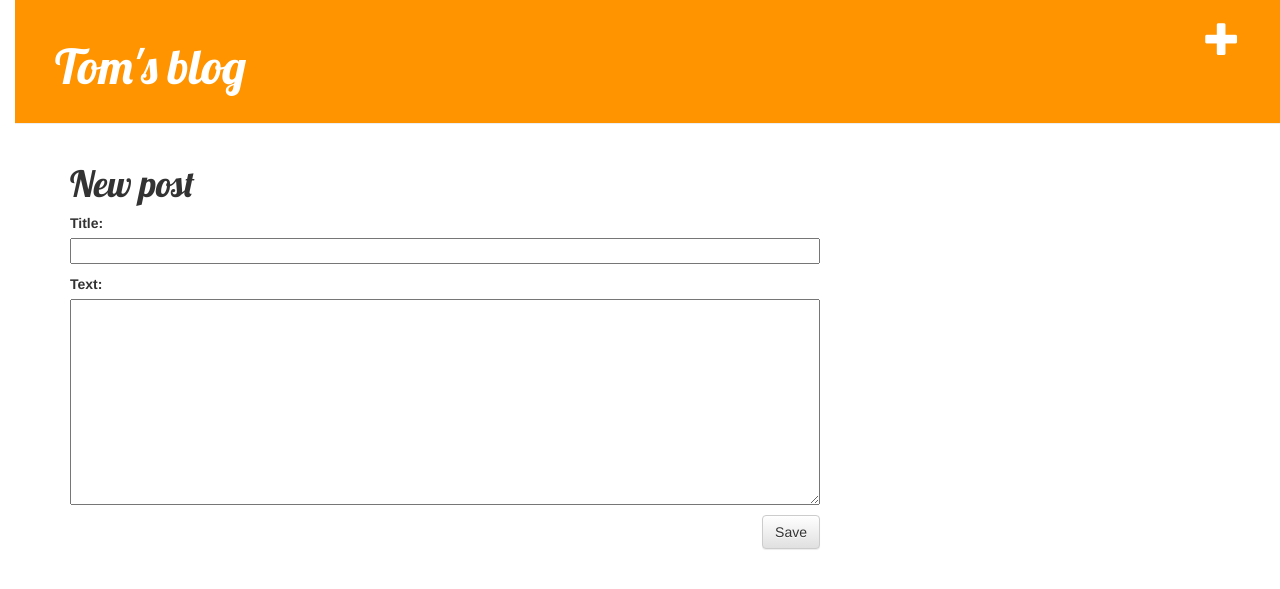
After one commit to TomKalapurackal/my-first-blog, a Django app: page /post/new/ in a window 1280 px wide. The commit adds this page. Shown: the top 589 px of the page. Run offline with Django 3.2, Linux system fonts and the light colour scheme; the visitor is signed in with stand-in values (Sample User, id 1); some libraries are stand-ins or nearby versions.

Commit message:
Added views to create/edit blog post inside the site.

```diff
--- /dev/null
+++ b/blog/forms.py
@@ -0,0 +1,9 @@
+from django import forms
+from .models import Post
+
+
+class PostForm(forms.ModelForm):
+
+    class Meta:
+        model = Post
+        fields = ('title', 'text', )
--- a/blog/static/css/blog.css
+++ b/blog/static/css/blog.css
@@ -40,8 +40,15 @@ h1, h2, h3, h4 {
     width: 100%;
 }
 
-.top-menu, .top-menu:hover, .top-menu:visited {
+.top-menu, .top-menu:hover, .top-menu:visited{
     color: #ffffff;
+    float: right;
+    font-size: 26pt;
+    margin-right: 20px;
+}
+
+.btn-default-edit {
+    /*color: #ffffff;*/
     float: right;
     font-size: 26pt;
     margin-right: 20px;
--- a/blog/templates/blog/base.html
+++ b/blog/templates/blog/base.html
@@ -9,6 +9,11 @@
     </head>
     <body>
         <div class="page-header">
+            {% if user.is_authenticated %}
+                <a href="{% url 'post_new' %}" class="top-menu">
+                    <span class="glyphicon glyphicon-plus"></span>
+                </a>
+            {% endif %}
             <h1><a href="/">Tom's blog</a></h1>
         </div>
         <div class="content container">
--- a/blog/templates/blog/post_detail.html
+++ b/blog/templates/blog/post_detail.html
@@ -7,7 +7,13 @@
                 {{ post.published_date }}
             </div>
         {% endif %}
+        {% if user.is_authenticated %}
+            <a class="btn btn-default-edit" href="{% url 'post_edit' pk=post.pk %}">
+                <span class="glyphicon glyphicon-pencil"></span>
+            </a>
+        {% endif %}
         <h1>{{ post.title }}</h1>
+
         <p>{{ post.text|linebreaksbr }}</p>
     </div>
 {% endblock %}
--- /dev/null
+++ b/blog/templates/blog/post_edit.html
@@ -0,0 +1,9 @@
+{% extends 'blog/base.html' %}
+
+{% block content %}
+    <h1>New post</h1>
+    <form method="POST" class="post-form">{% csrf_token %}
+            {{ form.as_p }}
+        <button type="submit" class="save btn btn-default">Save</button>
+    </form>
+{% endblock %}
--- a/blog/urls.py
+++ b/blog/urls.py
@@ -3,5 +3,8 @@ from . import views
 
 urlpatterns = [
     url(r'^$', views.post_list, name='post_list'),
-    url(r'^post/(?P<pk>\d+)/$', views.post_detail, name='post_detail')
+    url(r'^post/(?P<pk>\d+)/$', views.post_detail, name='post_detail'),
+    url(r'^post/new/$', views.post_new, name='post_new'),
+    url(r'^post/(?P<pk>\d+)/edit/$', views.post_edit, name='post_edit'),
+
 ]
--- a/blog/views.py
+++ b/blog/views.py
@@ -1,6 +1,8 @@
 from django.shortcuts import render, get_object_or_404
 from django.utils import timezone
 from .models import Post
+from .forms import PostForm
+from django.shortcuts import redirect
 # Create your views here.
 
 
@@ -11,3 +13,31 @@ def post_list(request):
 def post_detail(request, pk):
     post = get_object_or_404(Post, pk=pk)
     return render(request, 'blog/post_detail.html', {'post': post})
+
+def post_new(request):
+    if request.method == "POST":
+        form = PostForm(request.POST)
+        if form.is_valid():
+            post = form.save(commit=False)
+            post.author = request.user
+            post.published_date = timezone.now()
+            post.save()
+            return redirect('post_detail', pk=post.pk)
+    else:
+        form = PostForm()
+    return render(request, 'blog/post_edit.html', {'form': form})
+
+
+def post_edit(request, pk):
+    post = get_object_or_404(Post, pk=pk)
+    if request.method == "POST":
+        form = PostForm(request.POST, instance=post)
+        if form.is_valid():
+            post = form.save(commit=False)
+            post.author = request.user
+            post.published_date = timezone.now()
+            post.save()
+            return redirect('post_detail', pk=post.pk)
+    else:
+        form = PostForm(instance=post)
+    return render(request, 'blog/post_edit.html', {'form': form})
```
